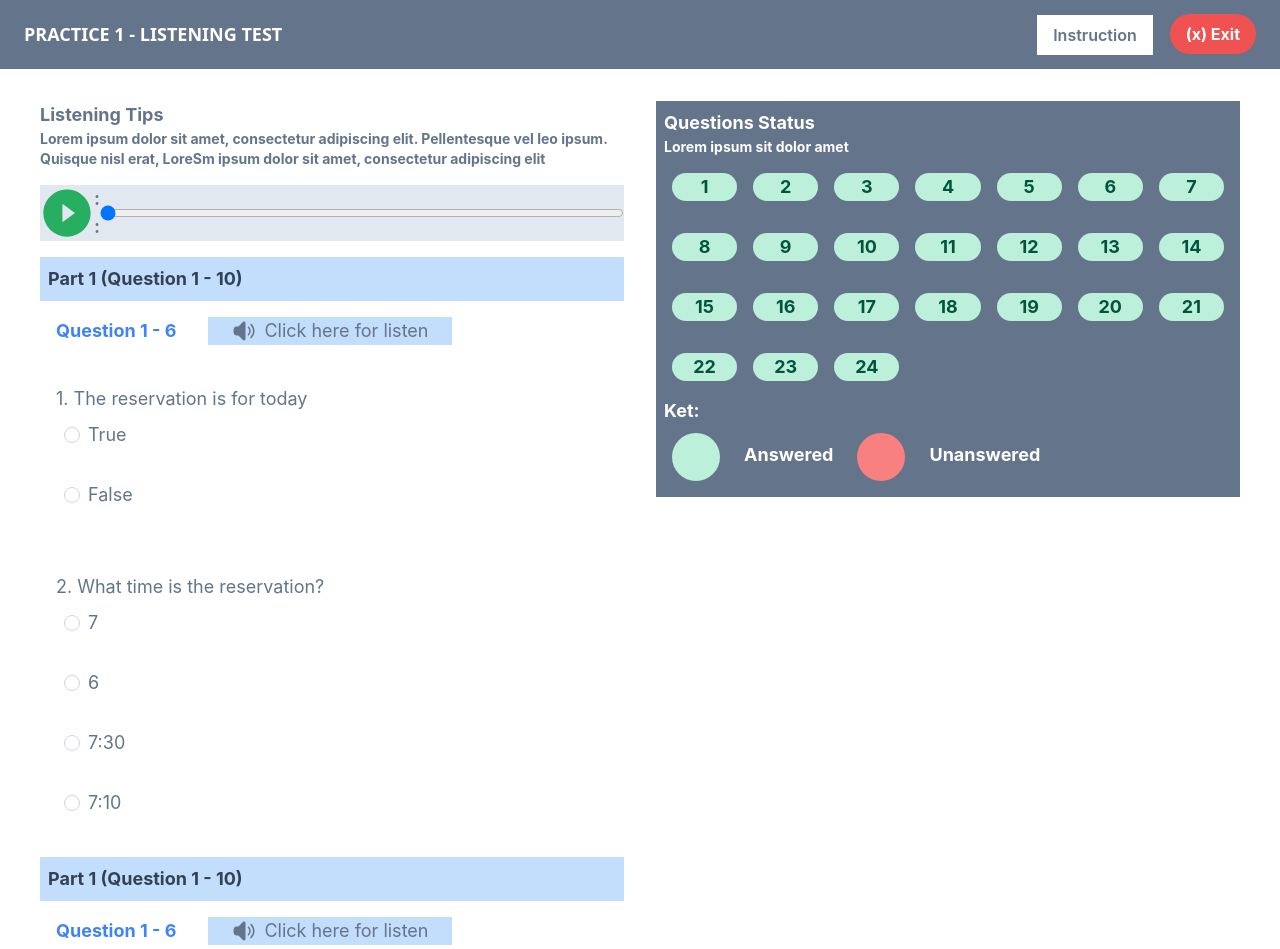
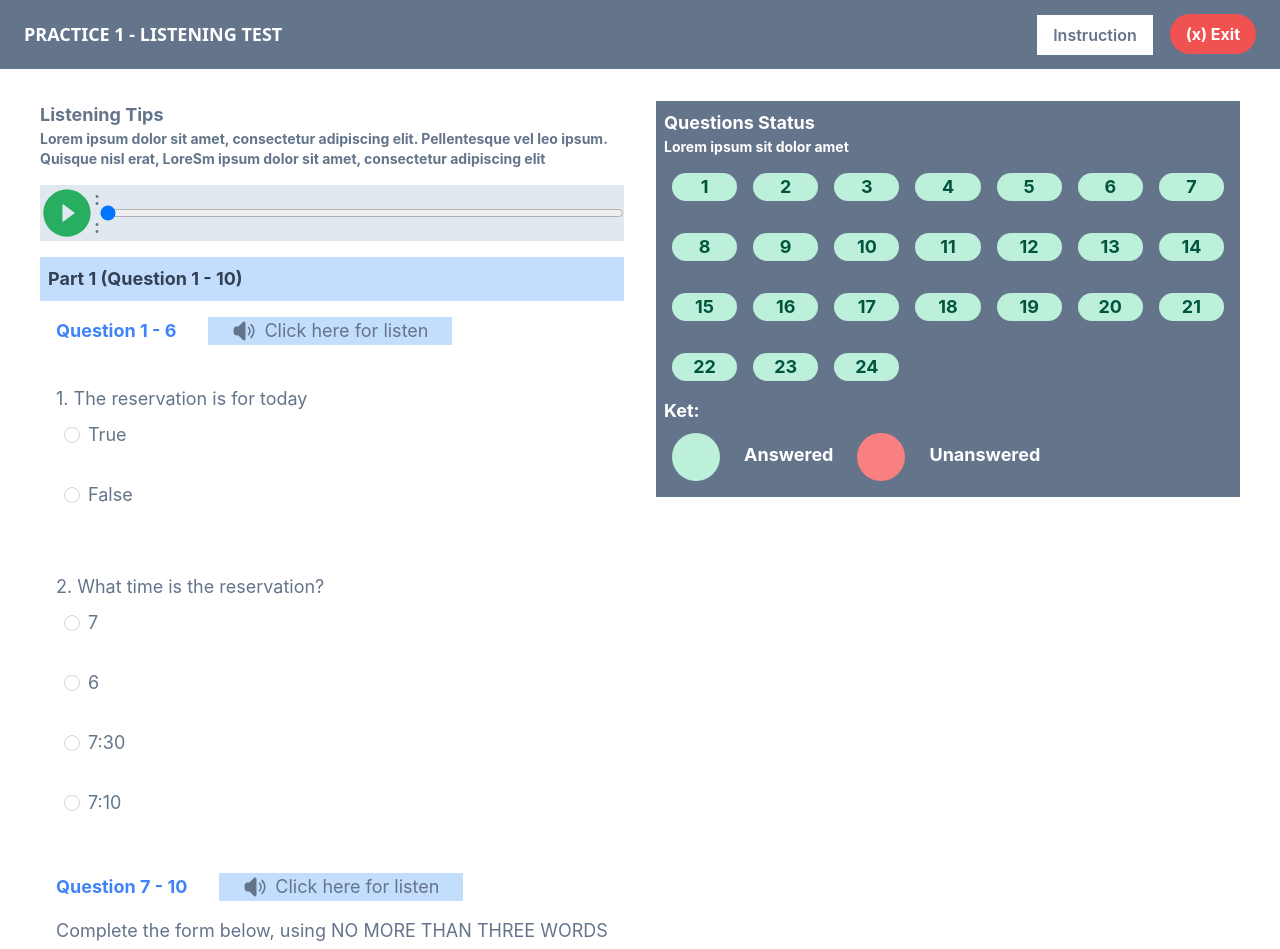
Before and after one commit to salsabilaathika-97/challenge-kobi, a React (Create React App) app: page / in a window 1280 px wide. Shown: the top 949 px of the page. Built offline with nearby package versions, Linux system fonts and the light colour scheme; no server answers.

Commit message:
fix typo for section 2 content

```diff
--- a/src/components/QuestionPartTwo/QuestionPartTwo.js
+++ b/src/components/QuestionPartTwo/QuestionPartTwo.js
@@ -3,9 +3,8 @@ import React from "react";
 const QuestionPartTwo = () => {
     return (
         <div>
-            <p class="bg-blue-200 p-2 text-slate-700">Part 1 (Question 1 - 10)</p>
             <div class="flex flex-row">
-                <p class="text-lg p-4 text-blue-500">Question 1 - 6</p>
+                <p class="text-lg p-4 text-blue-500">Question 7 - 10</p>
                 <button class="px-6 m-4 bg-blue-200 inline-flex items-center"><svg xmlns="http://www.w3.org/2000/svg" viewBox="0 0 24 24" fill="currentColor" class="w-6 h-6 mr-2">
                     <path d="M13.5 4.06c0-1.336-1.616-2.005-2.56-1.06l-4.5 4.5H4.508c-1.141 0-2.318.664-2.66 1.905A9.76 9.76 0 001.5 12c0 .898.121 1.768.35 2.595.341 1.24 1.518 1.905 2.659 1.905h1.93l4.5 4.5c.945.945 2.561.276 2.561-1.06V4.06zM18.584 5.106a.75.75 0 011.06 0c3.808 3.807 3.808 9.98 0 13.788a.75.75 0 11-1.06-1.06 8.25 8.25 0 000-11.668.75.75 0 010-1.06z" />
                     <path d="M15.932 7.757a.75.75 0 011.061 0 6 6 0 010 8.486.75.75 0 01-1.06-1.061 4.5 4.5 0 000-6.364.75.75 0 010-1.06z" />
```
